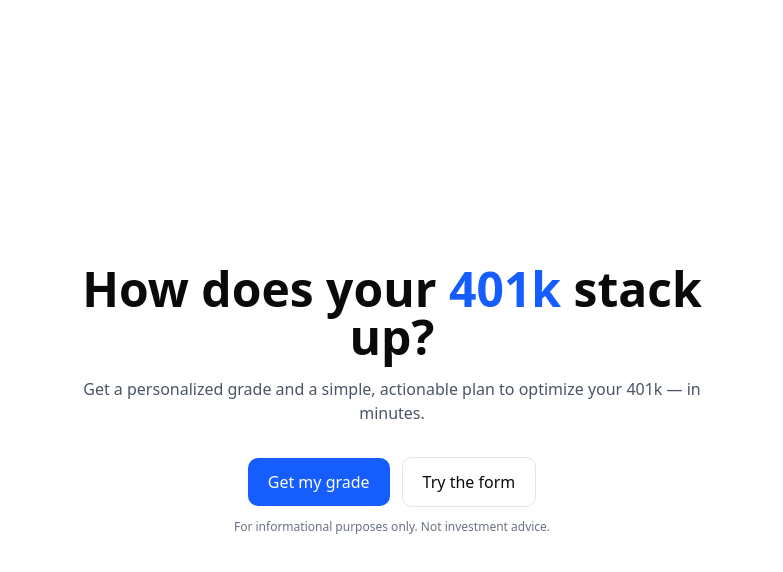
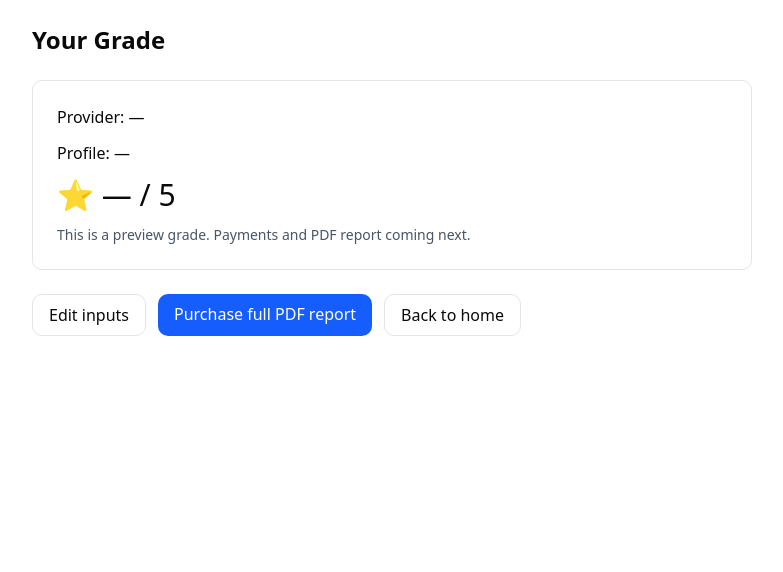
Before and after one commit to rremling/gradeyour401k, a Next.js app: page /grade/results in a window 1280 px wide. Shown: the top 572 px of the page, without its empty margins (248-1031 px from the left). Built offline with nearby package versions, Linux system fonts and the light colour scheme.

Commit message:
Update page.tsx

```diff
--- a/src/app/grade/results/page.tsx
+++ b/src/app/grade/results/page.tsx
@@ -1,35 +1,55 @@
-// src/app/page.tsx
+// src/app/grade/results/page.tsx
 import Link from "next/link";
 
-export default function Home() {
+type SearchParams = { provider?: string; profile?: string; grade?: string; rows?: string };
+
+export default function ResultsPage({ searchParams }: { searchParams: SearchParams }) {
+  const provider = searchParams.provider ?? "";
+  const profile  = searchParams.profile  ?? "";
+  const grade    = searchParams.grade    ?? "—";
+  const rows     = searchParams.rows     ?? ""; // encoded JSON from the form
+
+  const backParams = new URLSearchParams({
+    ...(provider ? { provider } : {}),
+    ...(profile ? { profile } : {}),
+    ...(rows ? { rows } : {}),
+  }).toString();
+
   return (
-    <main className="min-h-screen grid place-items-center px-6">
-      <div className="text-center max-w-2xl">
-        <h1 className="text-4xl md:text-5xl font-bold">
-          How does your <span className="text-blue-600">401k</span> stack up?
-        </h1>
-        <p className="mt-4 text-gray-600">
-          Get a personalized grade and a simple, actionable plan to optimize your 401k — in minutes.
+    <main className="mx-auto max-w-3xl p-6 space-y-6">
+      <h1 className="text-2xl font-bold">Your Grade</h1>
+
+      <div className="rounded-lg border p-6 space-y-3">
+        <p><span className="font-medium">Provider:</span> {provider || "—"}</p>
+        <p><span className="font-medium">Profile:</span>  {profile  || "—"}</p>
+        <p className="text-3xl">⭐ {grade} / 5</p>
+        <p className="text-sm text-gray-600">
+          This is a preview grade. Payments and PDF report coming next.
         </p>
+      </div>
 
-        <div className="mt-8 flex items-center justify-center gap-3">
+      <div className="flex flex-wrap gap-3">
+        <Link
+          href={`/grade/new${backParams ? `?${backParams}` : ""}`}
+          className="inline-block rounded-lg border px-4 py-2 hover:bg-gray-50"
+        >
+          Edit inputs
+        </Link>
+
+        {/* Upsell to paid report */}
         <Link
           href="/pricing"
-            className="inline-block rounded-lg bg-blue-600 text-white px-5 py-3 hover:bg-blue-700"
+          className="inline-block rounded-lg bg-blue-600 text-white px-4 py-2 hover:bg-blue-700"
         >
-            Get my grade
+          Purchase full PDF report
         </Link>
+
         <Link
-            href="/grade/new"
-            className="inline-block rounded-lg border px-5 py-3 hover:bg-gray-50"
+          href="/"
+          className="inline-block rounded-lg border px-4 py-2 hover:bg-gray-50"
         >
-            Try the form
+          Back to home
         </Link>
-        </div>
-
-        <p className="mt-3 text-xs text-gray-500">
-          For informational purposes only. Not investment advice.
-        </p>
       </div>
     </main>
   );
```
Lines whose indentation alone changed are shown as unchanged.
